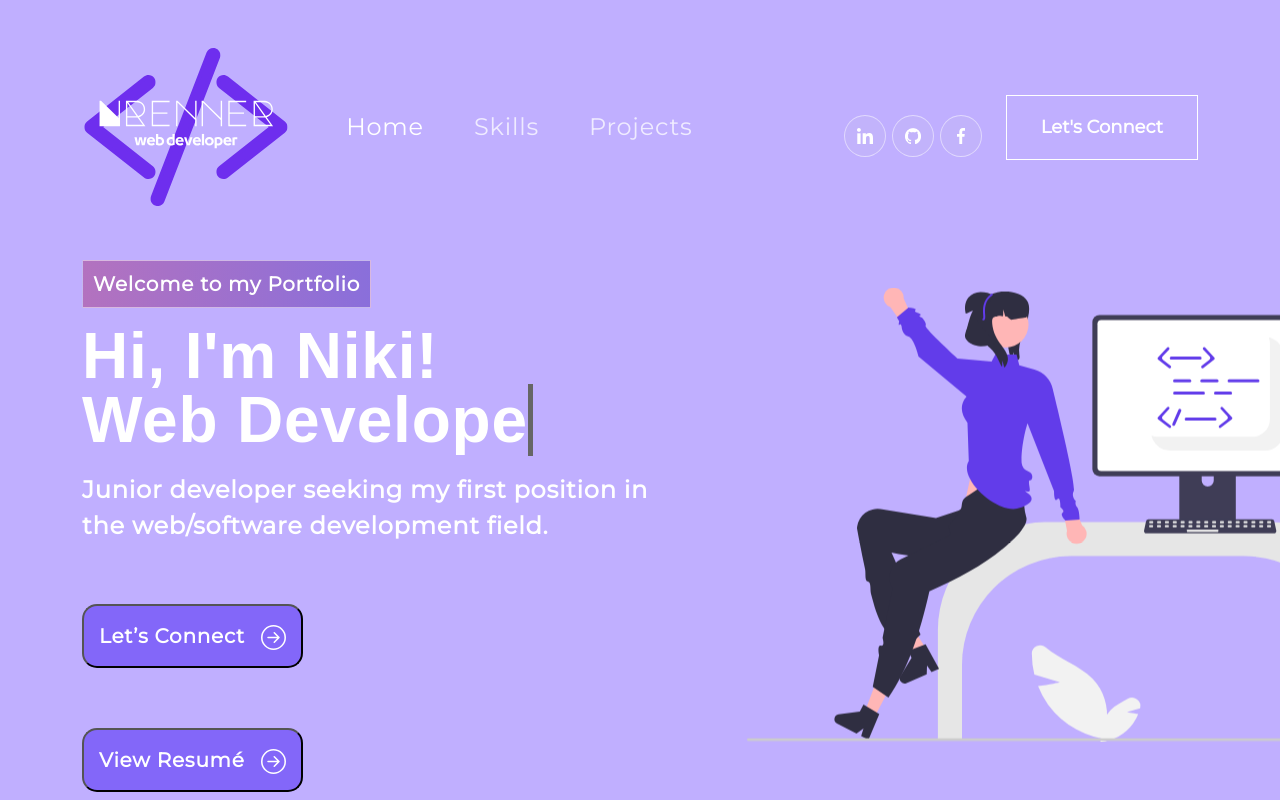
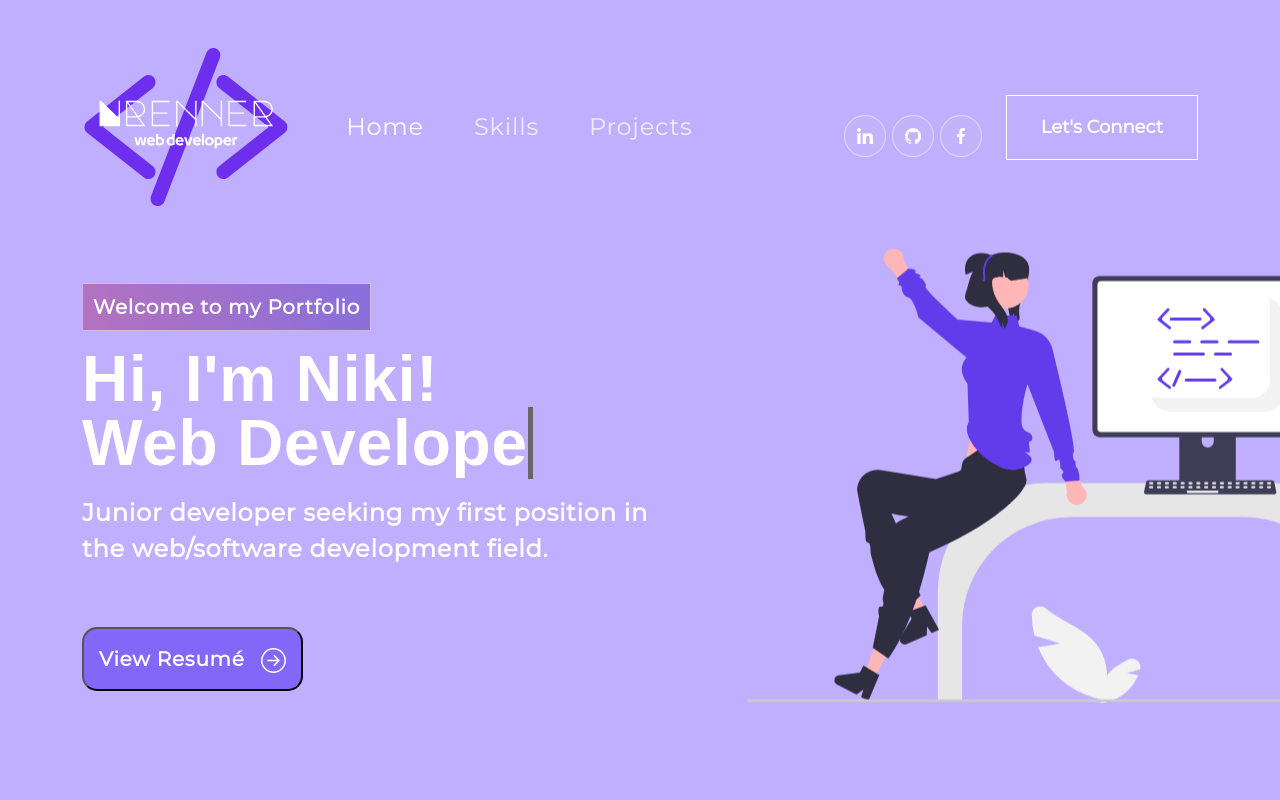
Before and after one commit to nrenner0211/my-app, a React (Create React App) app: page / in a window 1280 px wide. Shown: the top 800 px of the page. Built offline with nearby package versions, Linux system fonts and the light colour scheme; a web font is replaced by a local one.

Commit message:
removed connect button

```diff
--- a/src/components/Banner.js
+++ b/src/components/Banner.js
@@ -59,7 +59,6 @@ export const Banner = () => {
                 <h1>{`Hi, I'm Niki!`} <br/>
                 <span className="txt-rotate" dataPeriod="1000" data-rotate='[ "Full Stack Developer", "Web Designer" ]'><span className="wrap">{text}</span></span></h1>
                   <p>Junior developer seeking my first position in the web/software development field.</p>
-                  <button><a href="https://www.linkedin.com/in/nicolette-renner/">Let’s Connect <ArrowRightCircle size={25} /></a></button>
                   <button><a href="https://docs.google.com/document/d/1DcumNcxWQ4piU0pmyhQcVcIc5guyQ-cl5WpNBM5FcEw/edit?usp=sharing">View Resumé <ArrowRightCircle size={25} /></a></button>
               </div>}
             </TrackVisibility>
```
